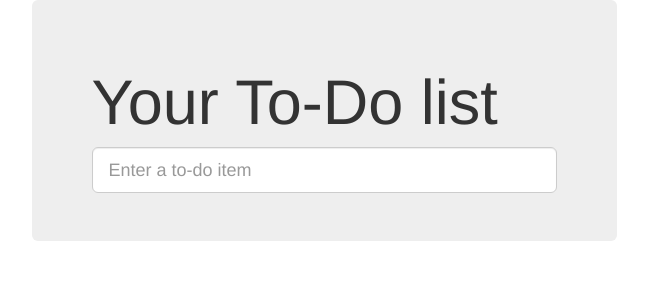
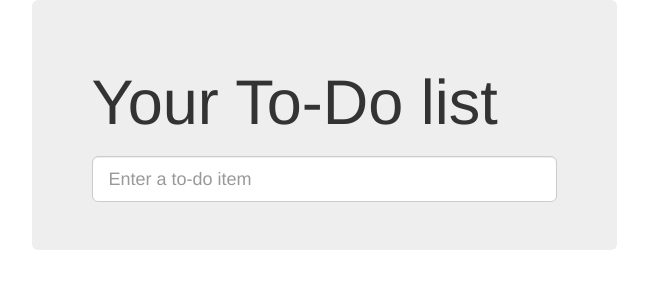
Before and after one commit to xydinesh/python-tdd, a Django app: page / in a window 1280 px wide. Shown: the top 300 px of the page, without its empty margins (316-964 px from the left). Run offline with Django 3.2, Linux system fonts and the light colour scheme; some libraries are stand-ins or nearby versions.

Commit message:
added base.css

```diff
--- /dev/null
+++ b/DjangoTDD/lists/static/base.css
@@ -0,0 +1,3 @@
+#id_new_item {
+  margin-top: 2ex;
+}
--- a/DjangoTDD/lists/templates/base.html
+++ b/DjangoTDD/lists/templates/base.html
@@ -12,6 +12,7 @@
   <link rel="stylesheet" href="https://maxcdn.bootstrapcdn.com/bootstrap/3.3.1/css/bootstrap-theme.min.css">
 
   <!-- custom css -->
+  <link href="/static/base.css" rel="stylesheet" media="screen">
 
   <!-- HTML5 shim and Respond.js for IE8 support of HTML5 elements and media queries -->
   <!-- WARNING: Respond.js doesn't work if you view the page via file:// -->
```
